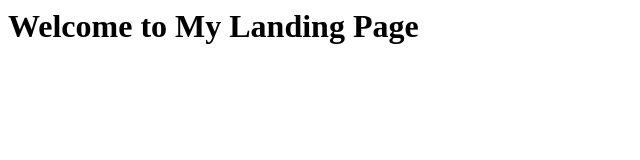
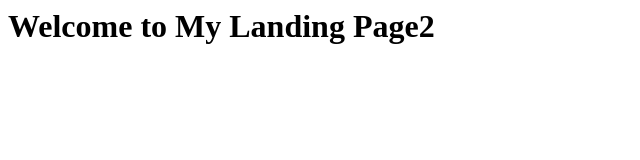
Before and after one commit to gitAlbertadine/mycoolify-static-website, a plain HTML site: page landing-page/index.html in a window 1280 px wide. Shown: the full height of the page, 0-640 px from the left. Drawn offline with Linux system fonts and the light colour scheme.

Commit message:
Add initial files for landing page2

```diff
--- a/landing-page/index.html
+++ b/landing-page/index.html
@@ -1 +1 @@
-<h1>Welcome to My Landing Page</h1>
+<h1>Welcome to My Landing Page2</h1>
```
